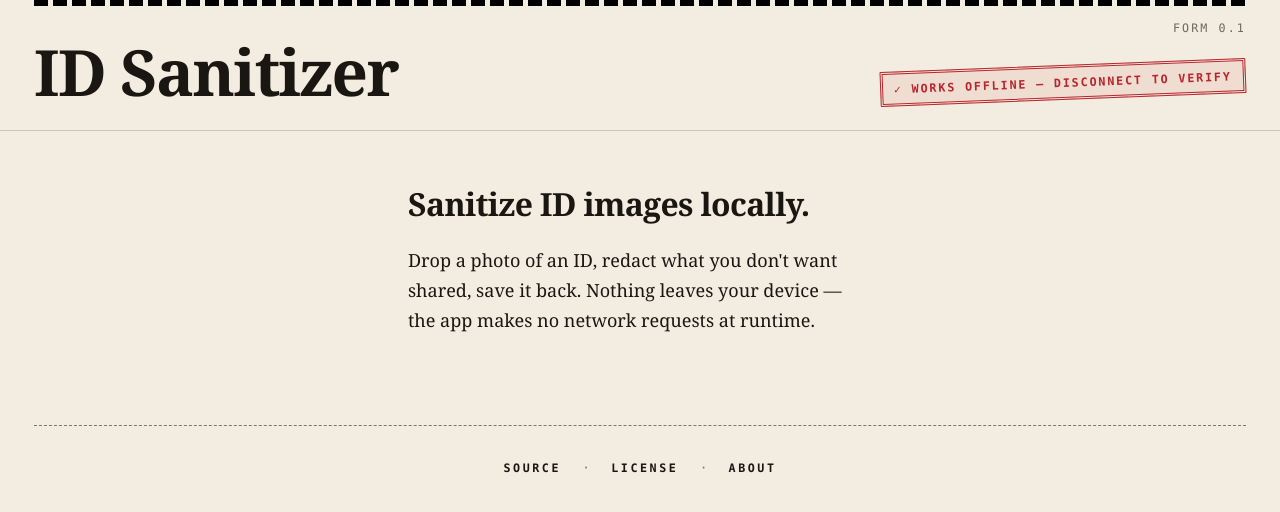
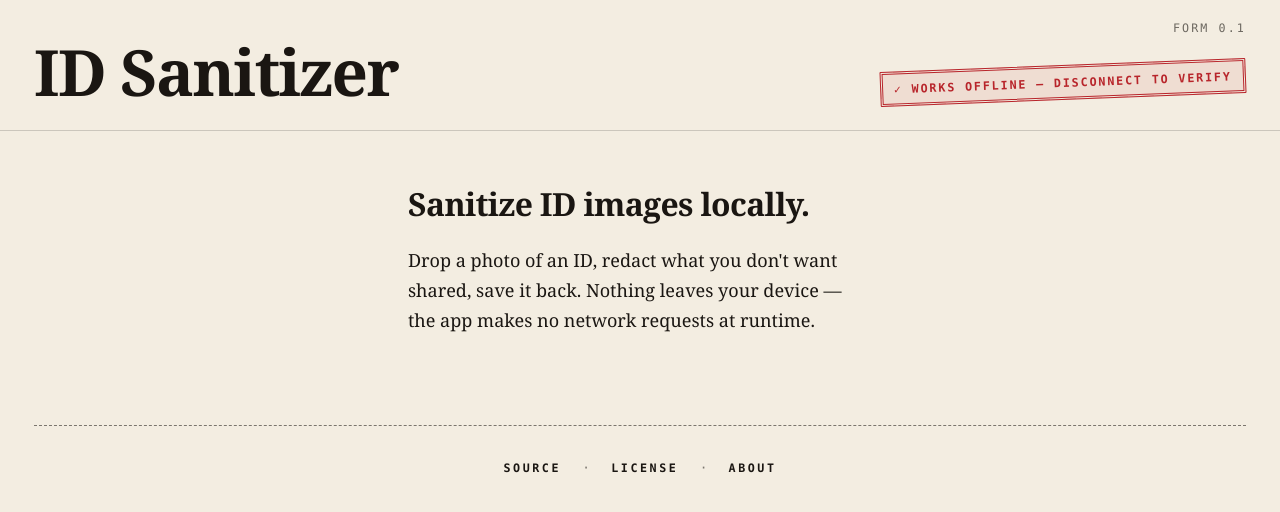
Before and after one commit to ceballosiker/id-sanitizer, a website built with Vite: page index.html in a window 1280 px wide. Built offline with nearby package versions, Linux system fonts and the light colour scheme.

Commit message:
chore: drop stencil bar above the header

```diff
--- a/src/style.css
+++ b/src/style.css
@@ -68,17 +68,6 @@ header {
   align-items: end;
   gap: 1rem 2rem;
   border-bottom: 1px solid var(--rule);
-}
-
-/* Stencil bar across the top — the redaction motif as a header rule */
-header::before {
-  content: '';
-  position: absolute;
-  top: 0;
-  left: 2rem;
-  right: 2rem;
-  height: 6px;
-  background: repeating-linear-gradient(90deg, var(--bar) 0 14px, transparent 14px 19px);
 }
 
 .form-id {
@@ -396,7 +385,6 @@ footer span[aria-hidden] {
   }
 }
 
-header::before,
 .form-id,
 header h1,
 main h2,
@@ -406,9 +394,6 @@ footer {
   animation: redact-in 600ms cubic-bezier(0.2, 0.6, 0.2, 1) backwards;
 }
 
-header::before {
-  animation-delay: 0.05s;
-}
 .form-id {
   animation-delay: 0.15s;
 }
```
